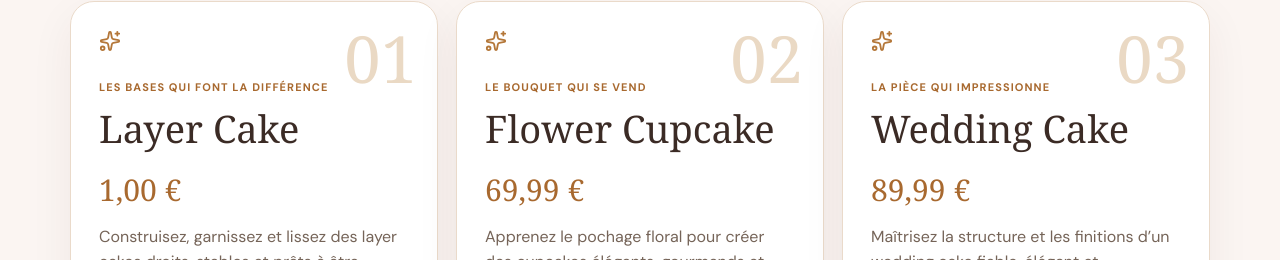
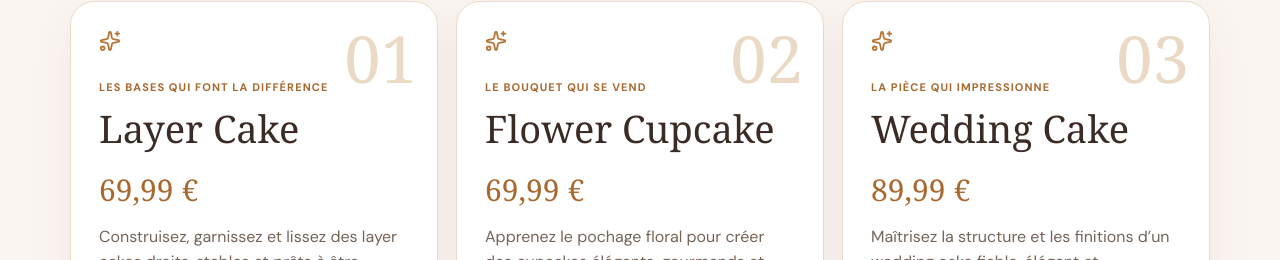
Before and after one commit to redouane84000/belage-patisserie-front, a React (Vite) app: page /packs in a window 1280 px wide. Shown: the part 966-1226 px from the top of the page. Built offline with nearby package versions, Linux system fonts and the light colour scheme; a web font is replaced by a local one.

Commit message:
Restore Layer Cake production price
Co-authored-by: redouane84000 <redouane84000@users.noreply.github.com>

```diff
--- a/src/pages/Packs/PacksSingle.jsx
+++ b/src/pages/Packs/PacksSingle.jsx
@@ -5,7 +5,7 @@ import { FORMATION_MASTERCLASS } from '../../data/resources'
 import './TrainingStore.css'
 
 const COURSES = [
-  { id: 'layer-cake', title: 'Layer Cake', price: 1, label: 'Les bases qui font la différence', text: 'Construisez, garnissez et lissez des layer cakes droits, stables et prêts à être vendus.', includes: ['Montage droit et régulier', 'Crèmes et garnitures stables', 'Lissage propre, finitions nettes'] },
+  { id: 'layer-cake', title: 'Layer Cake', price: 69.99, label: 'Les bases qui font la différence', text: 'Construisez, garnissez et lissez des layer cakes droits, stables et prêts à être vendus.', includes: ['Montage droit et régulier', 'Crèmes et garnitures stables', 'Lissage propre, finitions nettes'] },
   { id: 'flower-cupcake', title: 'Flower Cupcake', price: 69.99, label: 'Le bouquet qui se vend', text: 'Apprenez le pochage floral pour créer des cupcakes élégants, gourmands et irrésistibles.', includes: ['Gestes et pression de poche', 'Fleurs, pétales et feuillages', 'Composition d’un bouquet gourmand'] },
   { id: 'wedding-cake', title: 'Wedding Cake', price: 89.99, label: 'La pièce qui impressionne', text: 'Maîtrisez la structure et les finitions d’un wedding cake fiable, élégant et transportable.', includes: ['Supports et tiges de sécurité', 'Montage des étages', 'Transport et présentation événementielle'] },
 ]
```
Also changed, not shown: 1 other file (tests, documents, lock files or other folders).
